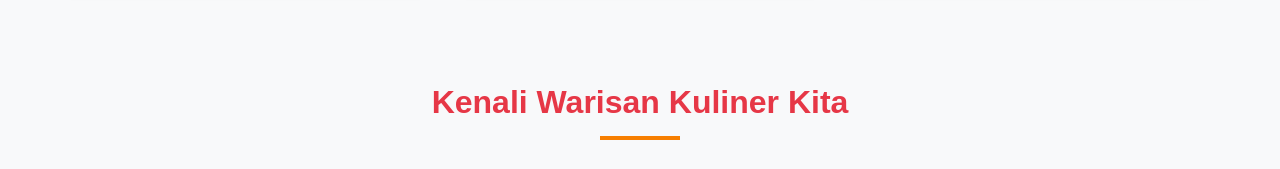
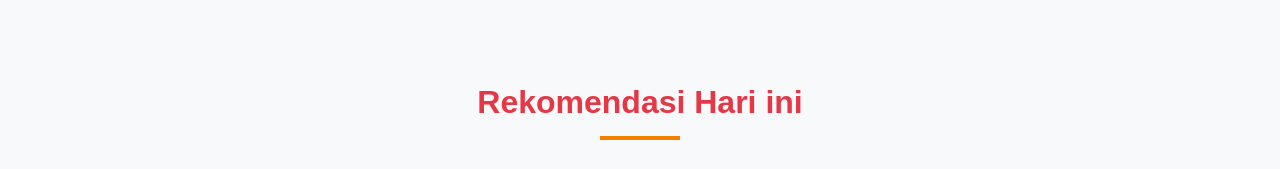
Before and after one commit to Lieff246/Submission-Soyuz, a plain HTML site: page index.html in a window 1280 px wide. Shown: the part 1368-1537 px from the top of the page. Drawn offline with Linux system fonts and the light colour scheme; grey boxes are pictures that could not be loaded.

Commit message:
Update index.html

```diff
--- a/index.html
+++ b/index.html
@@ -59,7 +59,7 @@
             </div>
         </section>
     <section>
-        <h2 class="section-title">Kenali Warisan Kuliner Kita</h2>
+        <h2 class="section-title">Rekomendasi Hari ini</h2>
         <div class="food-container">
         <div class="food-card" style="width: 500px;">
             <img src="rendang.jpg" class="food-img" style="display: block;" alt="Rendang">
```
